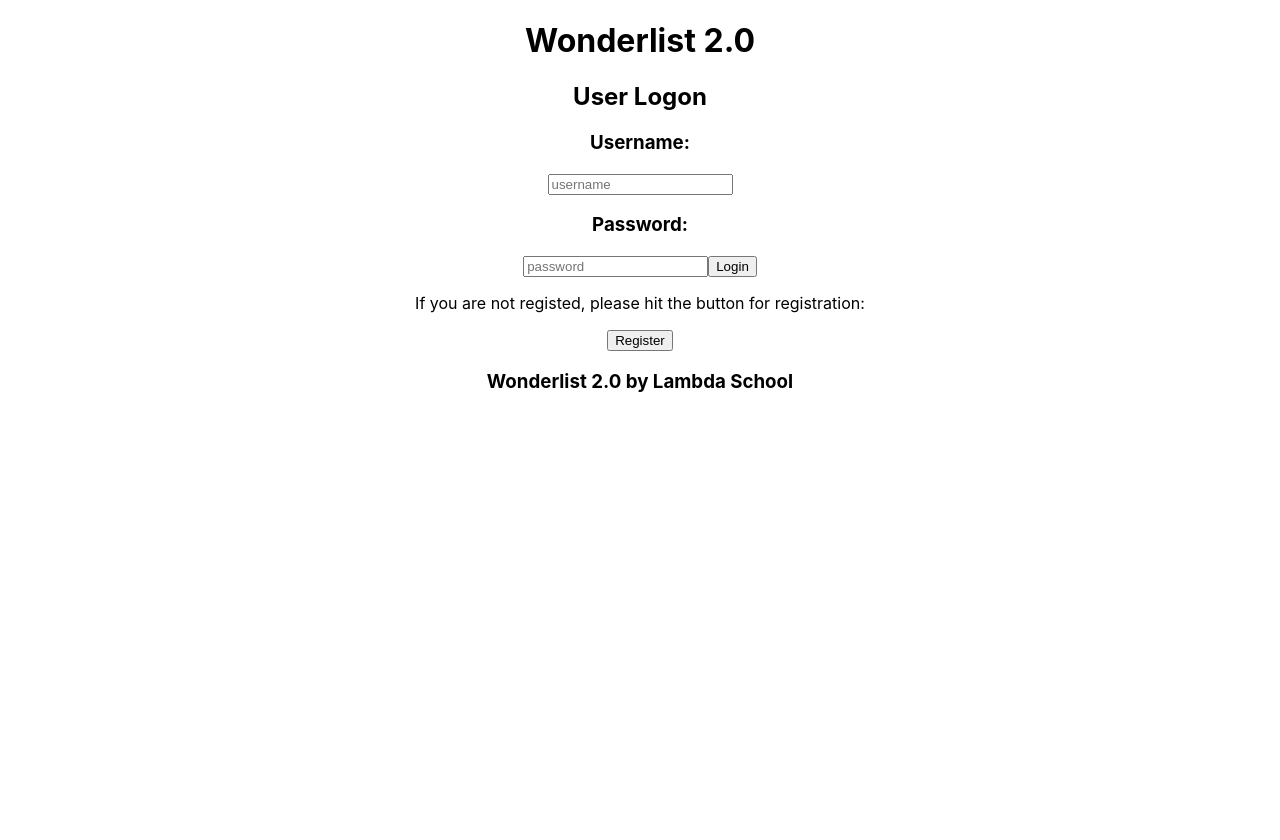
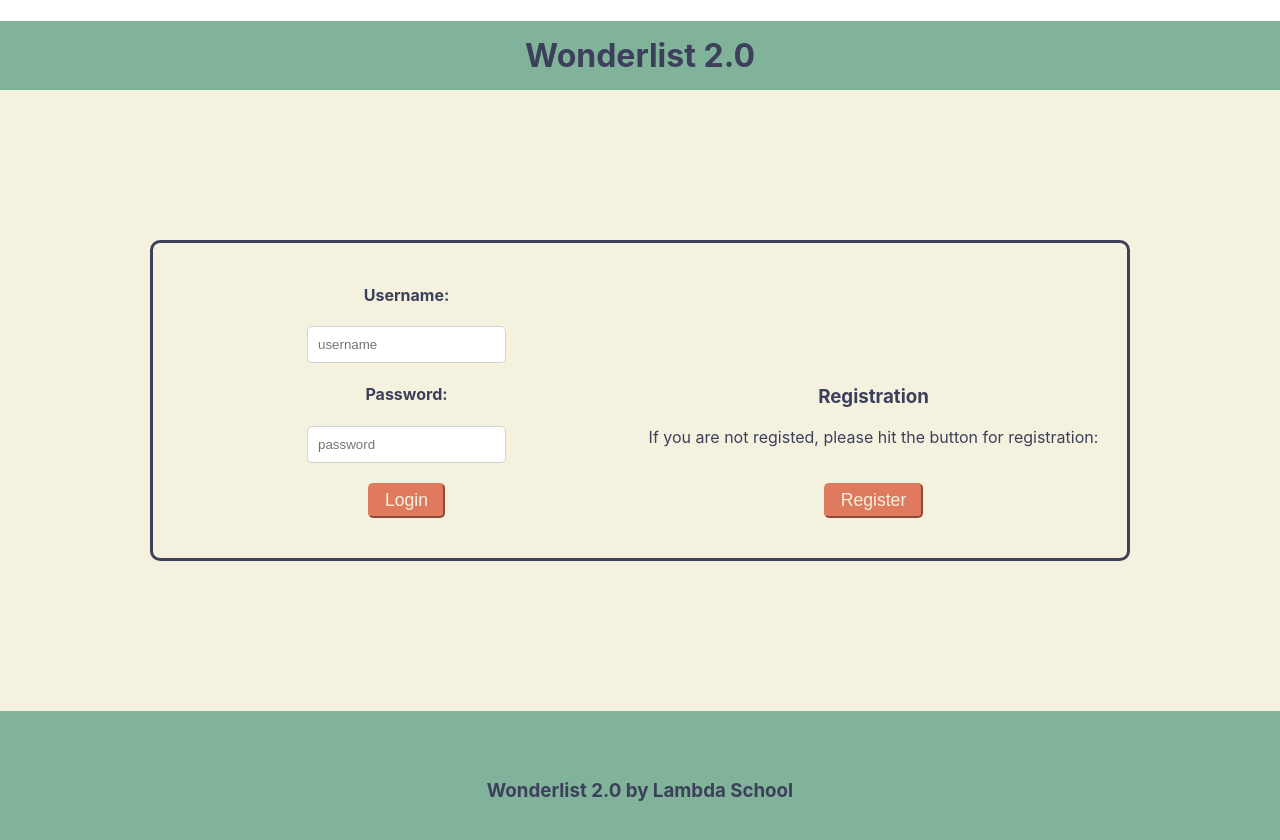
Before and after one commit to buildweek-wunderlist/frontend, a React (Create React App) app: page / in a window 1280 px wide. Shown: the top 840 px of the page. Before the commit the page ends 800 px from the top, so only its background shows below. Built offline with nearby package versions, Linux system fonts and the light colour scheme.

Commit message:
added basic styling

```diff
--- a/src/App.js
+++ b/src/App.js
@@ -8,6 +8,40 @@
 import Footer from './components/Footer'
 import registerSchema from './components/formValidation/registerSchema';
 import * as yup from 'yup';
+import styled from 'styled-components'
+
+const StyledApp = styled.div`
+  background-color: #f4f1de;
+  color: #3d405b;
+
+  .main {
+    margin: 150px;
+    display: flex;
+    justify-content: center;
+    align-items: flex-end;
+    border: 3px solid #3d405b;
+    border-radius: 10px;
+    padding: 20px;
+
+    .login {
+      width: 50%;
+    }
+
+    .register {
+      width: 50%;
+    }
+
+    .btn {
+      background-color: #e07a5f;
+      padding: 5px 15px;
+      border-radius: 5px;
+      border-color: #e07a5f;
+      margin: 20px 0;
+      color: #f4f1de;
+      font-size: 110%;
+    }
+  }
+`
 
 //set up initial value for user and formValues state.
 
@@ -98,15 +132,24 @@
   // two function
 
   return (
-    <div className='App'>
+    <StyledApp className="App">
       <Header />
       {/*-----------Logon page-------------*/}
+      <div className="main">
         <Route exact path="/">
+          <div className='login'>
+
             <Logon user={user} inputUser={inputUser} login={login} />
-        <p>If you are not registed, please hit the button for registration:</p>
+          </div>
+          <div className="register">
+            <h3>Registration</h3>
+            <p>
+              If you are not registed, please hit the button for registration:
+            </p>
             <Link to={"/register"}>
-          <button>Register</button>
+              <button className='btn'>Register</button>
             </Link>
+          </div>
         </Route>
         {/*--------------Register-------------------*/}
         <Route path="/register">
@@ -117,8 +160,9 @@
             update={update}
           />
         </Route>
+      </div>
       <Footer />
-    </div>
+    </StyledApp>
   )
 }
 
--- a/src/components/Footer.jsx
+++ b/src/components/Footer.jsx
@@ -1,10 +1,19 @@
 import React from "react"
+import styled from 'styled-components'
+
+const StyledFooter = styled.footer`
+  background-color: #81b29a;
+  height: 10rem;
+  display: flex;
+  justify-content:center;
+  align-items:center;
+`
 
 const Footer = () => {
   return (
-    <div>
+    <StyledFooter>
       <h3>Wonderlist 2.0 by Lambda School</h3>
-    </div>
+    </StyledFooter>
   )
 }
 
--- a/src/components/Header.jsx
+++ b/src/components/Header.jsx
@@ -1,10 +1,19 @@
 import React from 'react';
+import styled from 'styled-components'
+
+const StyledHeader = styled.header`
+  background-color: #81b29a;
+
+  h1 {
+    padding: 15px;
+  }
+`
 
 const Header = () => {
     return (
-        <div>
+        <StyledHeader>
 <h1>Wonderlist 2.0</h1>
-        </div>
+        </StyledHeader>
     )
 }
 
--- a/src/components/Logon.jsx
+++ b/src/components/Logon.jsx
@@ -1,4 +1,28 @@
 import React from 'react';
+import styled from 'styled-components'
+
+const StyledLogon = styled.div`
+  form {
+    display: flex;
+    flex-direction: column;
+  }
+
+  .btn {
+    background-color: #e07a5f;
+    padding: 5px 15px;
+    border-radius: 5px;
+    border-color: #e07a5f;
+    margin: 20px 0;
+  }
+
+  .input{
+    padding: 10px;
+    box-shadow:none;
+    border-radius: 5px;
+    border: 1px solid lightgray;
+  }
+
+`
 
 const Logon = props => {
 
@@ -17,34 +41,35 @@
     }
 
     return (
-      <div>
-        <h2>User Logon</h2>
+      <StyledLogon>
         <form onSubmit={submitHandler}>
           <label>
-            <h3>Username:</h3>
+            <h4>Username:</h4>
             <input
-                        name='username'
+              name="username"
               type="text"
-                        placeholder='username'
+              placeholder="username"
               value={user.username}
               onChange={inputHandler}
+              className="input"
             ></input>
           </label>
           <label>
-            <h3>Password:</h3>
+            <h4>Password:</h4>
             <input
-                        name='password'
-                        type='text'
-                        placeholder='password'
+              name="password"
+              type="text"
+              placeholder="password"
               value={user.password}
               onChange={inputHandler}
+              className="input"
             ></input>
           </label>
           <label>
-            <button>Login</button>
+            <button className="btn">Login</button>
           </label>
         </form>
-      </div>
+      </StyledLogon>
     )
 }
 
```
Lines whose indentation alone changed are shown as unchanged.
